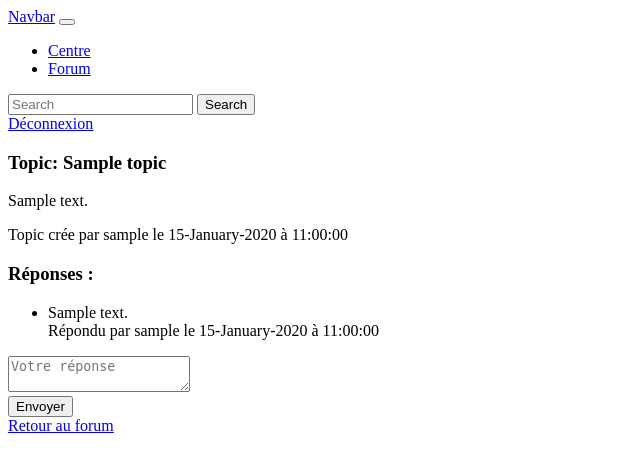
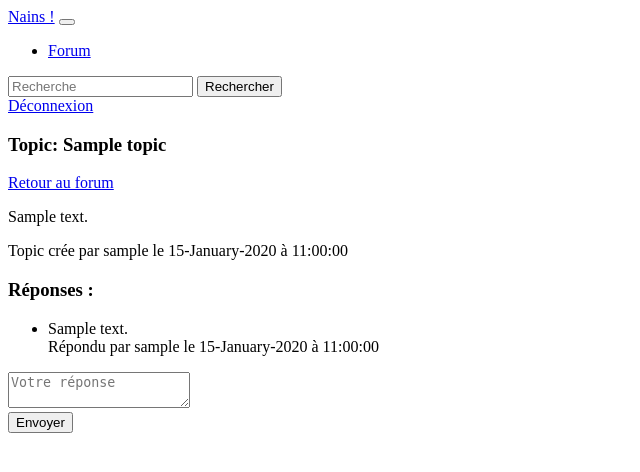
Before and after one commit to MathieuMolina/nains, a Symfony app: template templates/topic/show.html.twig in a window 1280 px wide. Shown: the top 472 px of the page, without its empty margins (0-640 px from the left). Run offline with Twig, Linux system fonts and the light colour scheme; the template is opened without the code that fills it: most values are stand-ins (such as "Sample title", 1, 10 or a date in 2020); form fields are guessed from the names that the template uses; some libraries are stand-ins or nearby versions.

Commit message:
base navbar

```diff
--- a/assets/app.js
+++ b/assets/app.js
@@ -6,7 +6,7 @@
  */
 
 // any CSS you import will output into a single css file (app.css in this case)
-import './styles/app.scss';
+import "./styles/app.scss";
 
 // start the Stimulus application
-import './bootstrap';
+import "./bootstrap";
--- a/templates/forum/index.html.twig
+++ b/templates/forum/index.html.twig
@@ -21,7 +21,7 @@
 										<th scope="col">Titre du topic</th>
 										<th scope="col">Posté par</th>
 										<th scope="col">Date de création</th>
-										<th scope="col">Date dernière réponse</th>
+										{# <th scope="col">Date dernière réponse</th> #}
 										<th scope="col">Nombre de vue</th>
 									</tr>
 								</thead>
@@ -35,7 +35,6 @@
 											<td>{{ topic.CreatedAt|date('d-F-Y H:i:s', 'Europe/Paris') }}</td>
 											{# <td>{{ topic.ReplyDate ? topic.ReplyDate|date('d-M-Y') : '' }}</td> #}
 											<td>{{ topic.Views }}</td>
-
 										</tr>
 									{% else %}
 										<tr>
--- a/templates/navbar.html.twig
+++ b/templates/navbar.html.twig
@@ -1,22 +1,21 @@
 <nav class="navbar navbar-expand-lg navbar-light bg-light">
-	<a class="navbar-brand" href="#">Navbar</a>
+	<a class="navbar-brand" href="{{ path('app_centre') }}">Nains !</a>
 	<button class="navbar-toggler" type="button" data-toggle="collapse" data-target="#navbarSupportedContent" aria-controls="navbarSupportedContent" aria-expanded="false" aria-label="Toggle navigation">
 		<span class="navbar-toggler-icon"></span>
 	</button>
 
 	<div class="collapse navbar-collapse" id="navbarSupportedContent">
 		<ul class="navbar-nav mr-auto">
-			<li class="nav-item active">
-				<a class="nav-link" href="{{ path('app_centre') }}">Centre</a>
-			</li>
 			<li class="nav-item">
 				<a class="nav-link" href="{{ path('app_forum') }}">Forum</a>
 			</li>
 		</ul>
-		<form class="form-inline my-2 my-lg-0">
-			<input class="form-control mr-sm-2" type="search" placeholder="Search" aria-label="Search">
-			<button class="btn btn-outline-success my-2 my-sm-0" type="submit">Search</button>
-		</form>
-		<a href="{{ path('app_logout') }}" class="btn btn-danger ml-auto">Déconnexion</a>
+
 	</div>
+	<form class="form-inline my-2 my-lg-0">
+		<input class="mr-sm-2 flex-grow-1" type="search" placeholder="Recherche" aria-label="Search">
+		<button class="btn btn-outline-success my-2 my-sm-0" type="submit">Rechercher</button>
+	</form>
+
+	<a href="{{ path('app_logout') }}" class="btn btn-danger ml-3">Déconnexion</a>
 </nav>
--- a/templates/topic/show.html.twig
+++ b/templates/topic/show.html.twig
@@ -9,9 +9,12 @@
 
 <div class="container">
 	<div class="card">
-			<div class="card-header">
-				<h3>Topic:
+		<div class="card-header d-flex justify-content-between align-items-center">
+			<h3 class="m-0">Topic:
 				{{ topic.Title }}</h3>
+			<div class="ml-auto">
+				<a href="{{ path('app_forum') }}" class="btn btn-secondary">Retour au forum</a>
+			</div>
 		</div>
 		<div class="card-body">
 			<p class="card-text">{{ topic.message }}</p>
@@ -23,8 +26,6 @@
 			{{ topic.CreatedAt|date('d-F-Y à H:i:s', 'Europe/Paris') }}
 		</div>
 	</div>
-
-
 </div>
 
 <div class="container">
@@ -48,7 +49,10 @@
 	</div>
 </div>
 
-	<footer class="fixed-bottom bg-light">
+{# PAGINATION #}
+
+{# Formulaire nouveau message #}
+<section class="fixed-bottom bg-light">
 	<div class="container">
 		<div class="row justify-content-center">
 			<div class="col-md-6">
@@ -58,12 +62,7 @@
 				</div>
 				<button type="submit" class="btn btn-primary">Envoyer</button>
 				{{ form_end(form) }}
-					<div class="mt-4">
-						<a href="{{ path('app_forum') }}" class="btn btn-secondary">Retour au forum</a>
 			</div>
 		</div>
 	</div>
-		</div>
-
-	</footer>
-{% endblock %}
+</section {% endblock %}
```
Also changed, not shown: src/Controller/ForumController.php (+9 -32 lines), src/Entity/Message.php (indentation only). Lines whose indentation alone changed are shown as unchanged.
